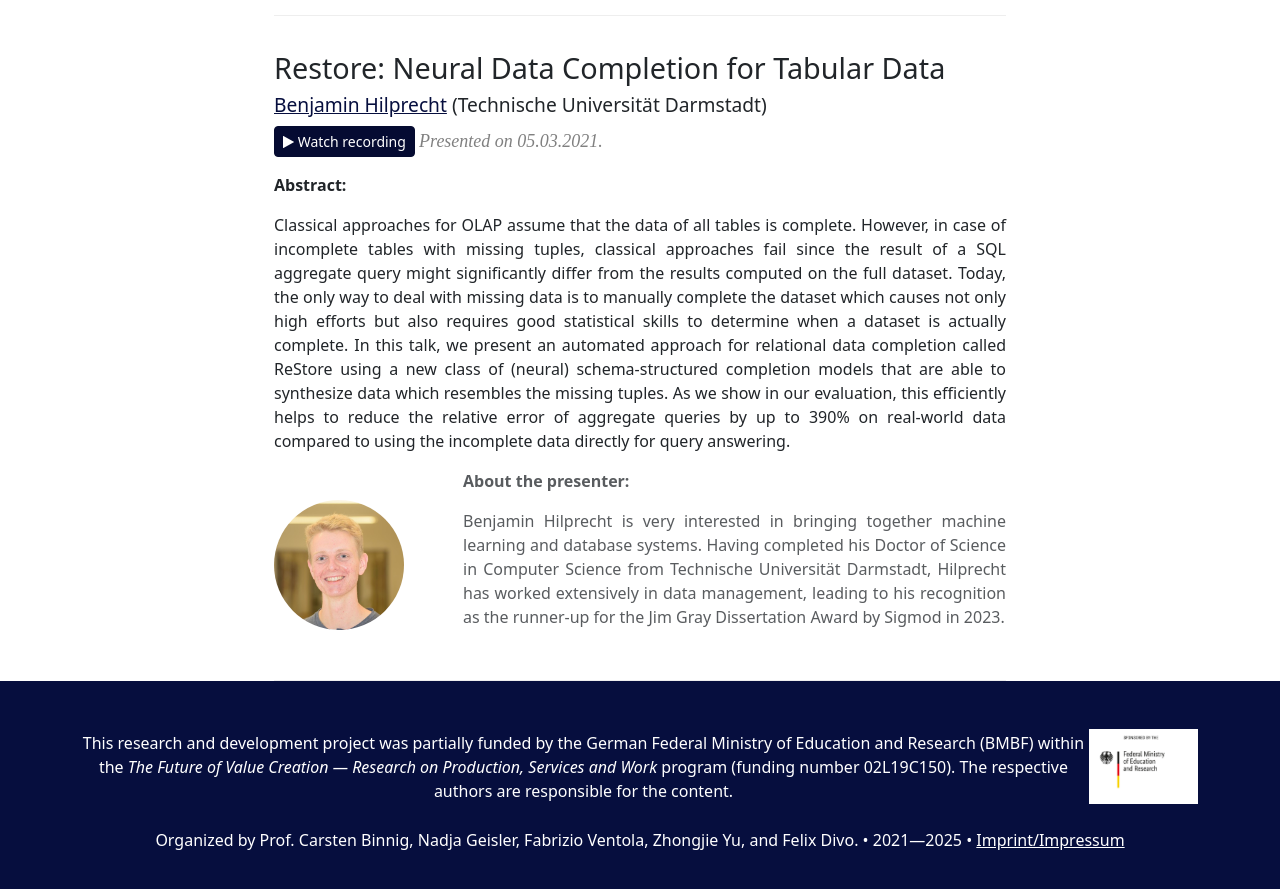
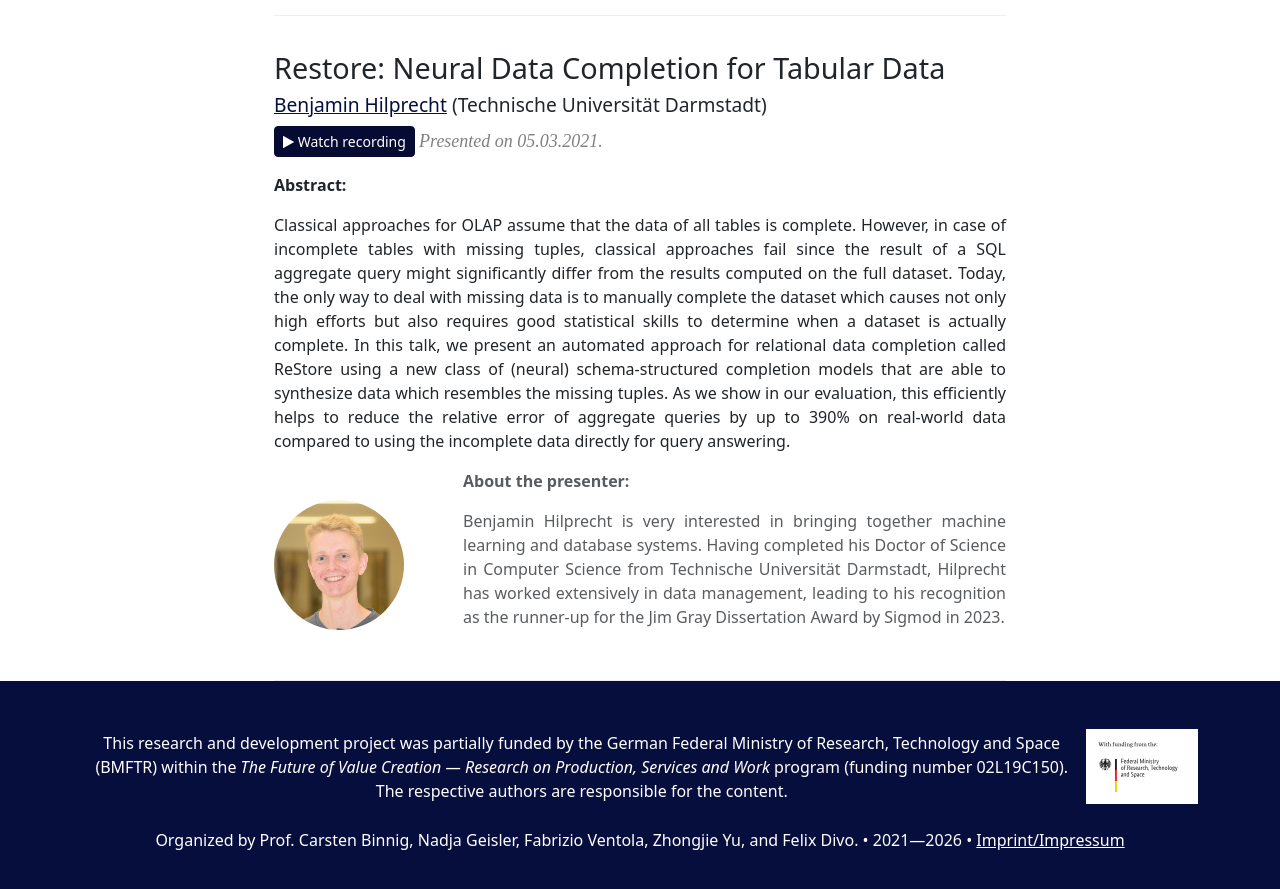
Before and after one commit to KompAKI-ep3n4/kompaki-ep3n4.github.io, a Jekyll site: the page built from index.html, in a window 1280 px wide and 900 px high, scrolled down 16774 px. Shown: the top 889 px of the window. Built offline with Jekyll 4.4.1, drawn with Linux system fonts in a browser that asks for light colours.

Commit message:
Updated acknowledgements

```diff
--- a/_includes/footer.html
+++ b/_includes/footer.html
@@ -4,17 +4,14 @@
     <!-- Funding Information and Logo -->
     <div class="d-flex justify-content-between align-items-center">
       <div class="flex-grow-2 me-1">
-        This research and development project was partially funded by the German Federal Ministry of Education and
-        Research (BMBF)
-        within the <i>The Future of Value Creation — Research on Production, Services and Work</i> program (funding
-        number 02L19C150).
+        This research and development project was partially funded by the German Federal Ministry of Research, Technology and Space (BMFTR) within the <i>The Future of Value Creation — Research on Production, Services and Work</i> program (funding number 02L19C150).
         The respective authors are responsible for the content.
       </div>
-      <img src="{{ site.baseurl }}/assets/BMBF_gefordert-vom_englisch.jpg" alt="Logo" style="max-height: 75px;">
+      <img src="{{ site.baseurl }}/assets/BMFTR_en_gef_durch.svg" alt="Logo" style="max-height: 75px;">
     </div>
     <!-- Organizers, Copyright, and Imprint (with som top spacing) -->
     <div class="mt-4">
-      {{ site.organizers | markdownify | strip_html }} &bullet; 2021—2025 &bullet;
+      {{ site.organizers | markdownify | strip_html }} &bullet; 2021—2026 &bullet;
       <a href="https://www.tu-darmstadt.de/kompaki/impressum.de.jsp" class="text-white">Imprint/Impressum</a>
     </div>
   </div>
```
Also changed, not shown: README.md, assets/BMBF_gefordert-vom_englisch.jpg (deleted), assets/BMFTR_en_gef_durch.svg (added), 1 other file.
